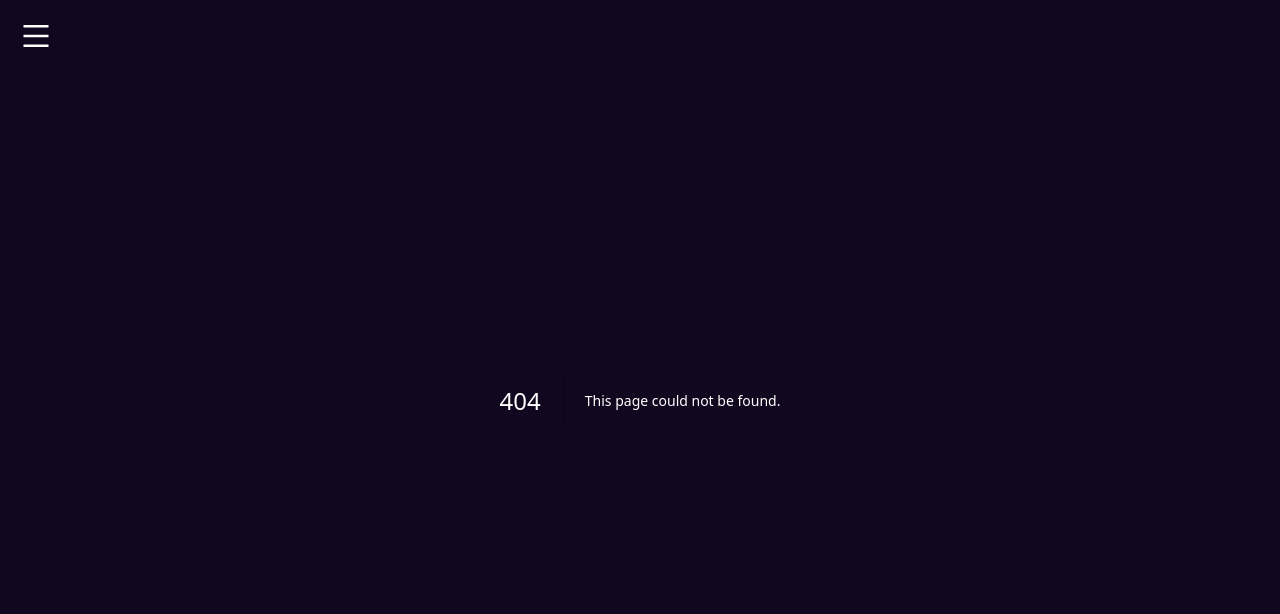
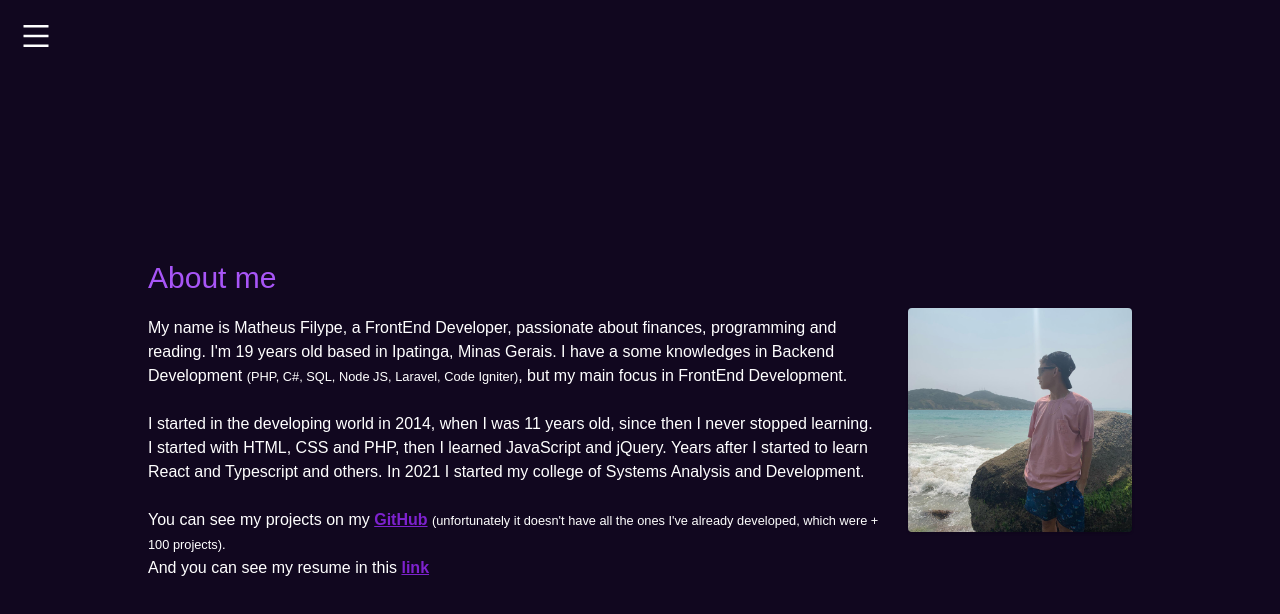
Before and after one commit to Santosl2/mfilypedev, a Next.js app: page /about in a window 1280 px wide. Before the commit this address had no page. Shown: the top 614 px of the page. Built offline with nearby package versions, Linux system fonts and the light colour scheme.

Commit message:
feat: about page

```diff
--- /dev/null
+++ b/src/app/about/page.tsx
@@ -0,0 +1,62 @@
+"use client";
+
+import { Wrapper } from "@/components/Wrapper";
+import Image from "next/image";
+import Link from "next/link";
+
+export default function AboutPage() {
+  return (
+    <Wrapper>
+      <div className="flex items-center gap-7 flex-col mt-10 md:flex-row">
+        <div className="flex-1">
+          <h3 className="text-purple-500">About me</h3>
+          <p>
+            {" "}
+            My name is Matheus Filype, a FrontEnd Developer, passionate about
+            finances, programming and reading. I'm 19 years old based in
+            Ipatinga, Minas Gerais. I have a some knowledges in Backend
+            Development{" "}
+            <small>(PHP, C#, SQL, Node JS, Laravel, Code Igniter)</small>, but
+            my main focus in FrontEnd Development.
+          </p>
+          <br />
+          <p>
+            I started in the developing world in 2014, when I was 11 years old,
+            since then I never stopped learning. I started with HTML, CSS and
+            PHP, then I learned JavaScript and jQuery. Years after I started to
+            learn React and Typescript and others. In 2021 I started my college
+            of Systems Analysis and Development.
+          </p>
+          <br />
+          <p>
+            You can see my projects on my{" "}
+            <Link href="https://github.com/Santosl2/" target="_blank">
+              GitHub
+            </Link>{" "}
+            <small>
+              {" "}
+              (unfortunately it doesn't have all the ones I've already
+              developed, which were + 100 projects).
+            </small>
+          </p>
+          <p>
+            And you can see my resume in this{" "}
+            <Link href="/resume/curriculo.pdf" target="_blank">
+              link
+            </Link>{" "}
+          </p>
+        </div>
+        <div className="basis-56">
+          <Image
+            src="/images/mfilype.jpg"
+            alt="mfilype.dev Picture"
+            className="rounded shadow"
+            loading="lazy"
+            width={300}
+            height={300}
+          />
+        </div>
+      </div>
+    </Wrapper>
+  );
+}
--- a/src/app/layout.tsx
+++ b/src/app/layout.tsx
@@ -5,7 +5,9 @@ export default function Layout({ children }: { children: React.ReactNode }) {
   return (
     <body className="bg-theme-secondary text-white">
       <Header />
-      <main>{children}</main>
+      <main className="max-w-5xl m-auto grid place-items-center h-screen">
+        {children}
+      </main>
     </body>
   );
 }
--- a/src/app/page.tsx
+++ b/src/app/page.tsx
@@ -1,11 +1,12 @@
 "use client";
 
 import { AboutMe } from "@/components/AboutMe";
+import { Wrapper } from "@/components/Wrapper";
 
 export default function Page() {
   return (
-    <section className="max-w-5xl m-auto grid place-items-center h-screen">
+    <Wrapper>
       <AboutMe />
-    </section>
+    </Wrapper>
   );
 }
--- a/src/components/AboutMe/AboutMe.tsx
+++ b/src/components/AboutMe/AboutMe.tsx
@@ -25,7 +25,7 @@ export function AboutMe() {
         <Title />
 
         <span className="leading-[3rem] text-purple-700">
-          Middle Front End developer
+          Middle Front End Developer
         </span>
 
         <p>
--- a/src/components/AboutMe/MyStack/MyStack.tsx
+++ b/src/components/AboutMe/MyStack/MyStack.tsx
@@ -7,7 +7,7 @@ export function MyStack() {
     <div className="mt-24">
       <h3 className="text-theme-tertiary">Some of my knowledge</h3>
 
-      <motion.div className="flex gap-2 overflow-hidden">
+      <motion.div className="flex gap-2 overflow-hidden flex-wrap">
         {MY_STACKS.map((stack, index) => (
           <motion.img
             key={stack.name}
@@ -22,7 +22,6 @@ export function MyStack() {
             transition={{
               ease: [0.455, 0.03, 0.515, 0.955],
               duration: 0.7,
-
               delay: index * 0.1,
             }}
           />
--- a/src/components/Header/OpenHeader/OpenHeader.tsx
+++ b/src/components/Header/OpenHeader/OpenHeader.tsx
@@ -17,13 +17,13 @@ export function ListItem() {
       {LIST_ITEMS.map((item, index) => (
         <Link href={item.url} target={item.target ?? "_parent"}>
           <motion.li
-            className="text-2xl underline cursor-pointer underline-offset-2 mb-5"
+            className="text-2xl underline cursor-pointer underline-offset-2 mb-5 transition-all hover:text-white text-purple-400"
             variants={listItemVariants}
             animate="visible"
             initial="hidden"
             transition={{
-              duration: 0.7,
-              delay: index * 0.2,
+              duration: 0.1,
+              delay: index * 0.1,
             }}
             key={index}
           >
--- /dev/null
+++ b/src/components/Wrapper/Wraper.types.ts
@@ -0,0 +1,3 @@
+export type WrapperProps = {
+  children: React.ReactNode;
+};
--- /dev/null
+++ b/src/components/Wrapper/Wrapper.tsx
@@ -0,0 +1,17 @@
+import { motion } from "framer-motion";
+import { WrapperProps } from "./Wraper.types";
+import { wrapperVariants } from "./Wrapper.variants";
+
+export function Wrapper({ children }: WrapperProps) {
+  return (
+    <motion.section
+      variants={wrapperVariants}
+      initial="hidden"
+      animate="visible"
+      exit="exit"
+      className="p-5"
+    >
+      {children}
+    </motion.section>
+  );
+}
--- /dev/null
+++ b/src/components/Wrapper/Wrapper.variants.ts
@@ -0,0 +1,19 @@
+import { Variants } from "framer-motion";
+
+export const wrapperVariants: Variants = {
+  hidden: {
+    opacity: 0,
+  },
+  visible: {
+    opacity: 1,
+    transition: {
+      duration: 0.5,
+    },
+  },
+  exit: {
+    x: "-100vw",
+    transition: {
+      ease: "easeInOut",
+    },
+  },
+};
--- /dev/null
+++ b/src/components/Wrapper/index.ts
@@ -0,0 +1 @@
+export * from "./Wrapper";
--- a/src/styles/globals.css
+++ b/src/styles/globals.css
@@ -9,3 +9,7 @@ h2 {
 h3 {
   @apply text-3xl mb-5;
 }
+
+a {
+  @apply underline text-purple-700 font-semibold;
+}
```
Also changed, not shown: public/fonts/Agustina.otf (deleted).
